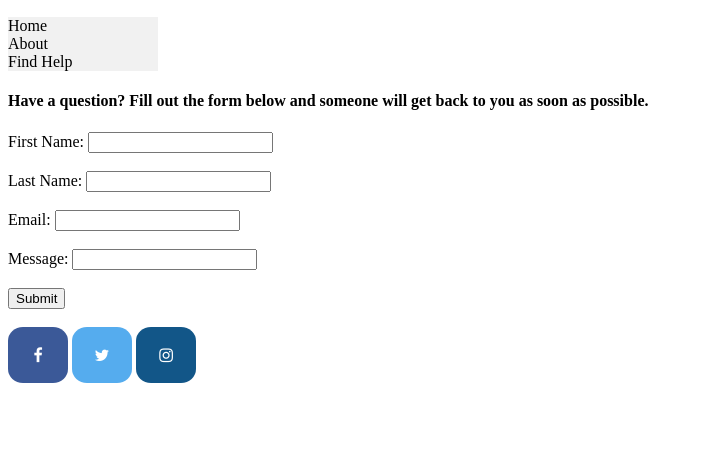
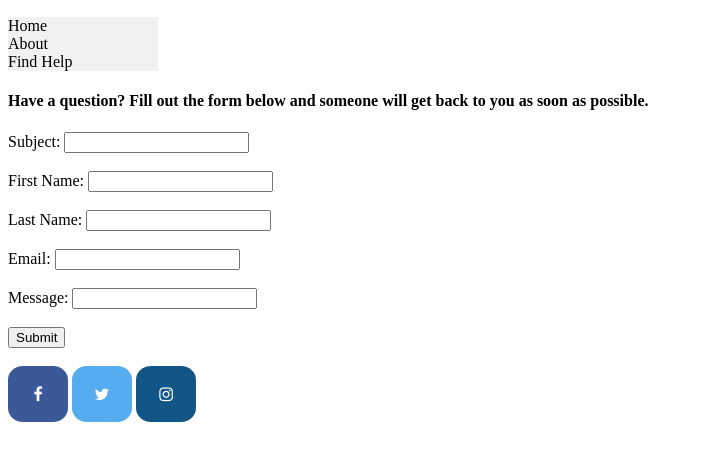
Before and after one commit to slayerSahara/MOM, a website: page views/contact.html in a window 1280 px wide. Shown: the part 57-518 px from the top of the page, without its empty margins (0-703 px from the left). Drawn offline with Linux system fonts and the light colour scheme.

Commit message:
form-handling (not working yet)

```diff
--- a/views/contact.html
+++ b/views/contact.html
@@ -14,7 +14,9 @@
 
     <h4 id="contact_memo">Have a question? Fill out the form below and someone will get back to you as soon as possible.</h4>
 
-    <form method="post" name="contact_form" id="contact_form" action="form-handler" onsubmit="return checkForm(this);">
+    <form method="post" name="contact_form" id="contact_form" action="mailto:jonesieb66@gmail.com" onsubmit="return checkForm(this);">
+        Subject: <input type="text" name="subject" required>
+        <br><br>
         First Name: <input type="text" name="fname" required>
         <br><br>
         Last Name: <input type="text" name="lname" required>
@@ -48,6 +50,7 @@
 
             return true;
         }
+
     </script>
 
     <div id="social_media">
```
Also changed, not shown: views/reg.html (+0 -1 lines).
